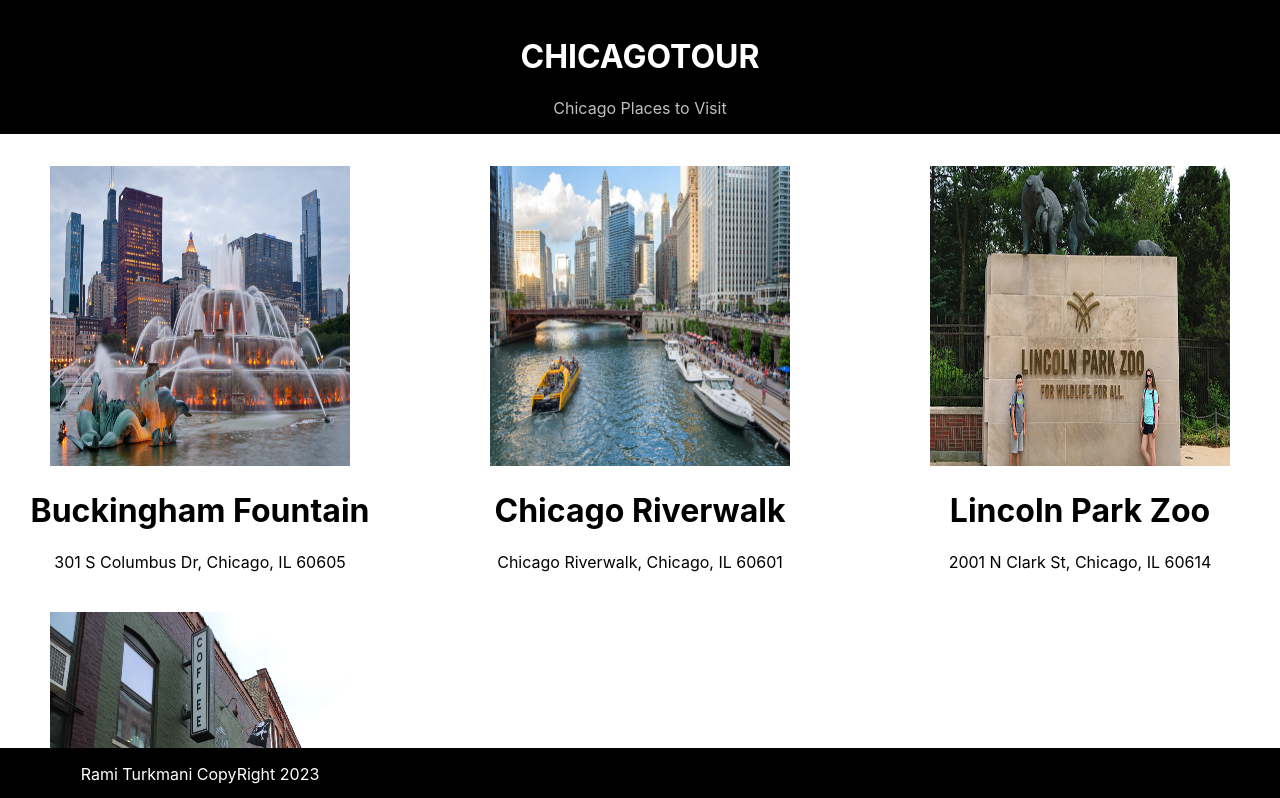
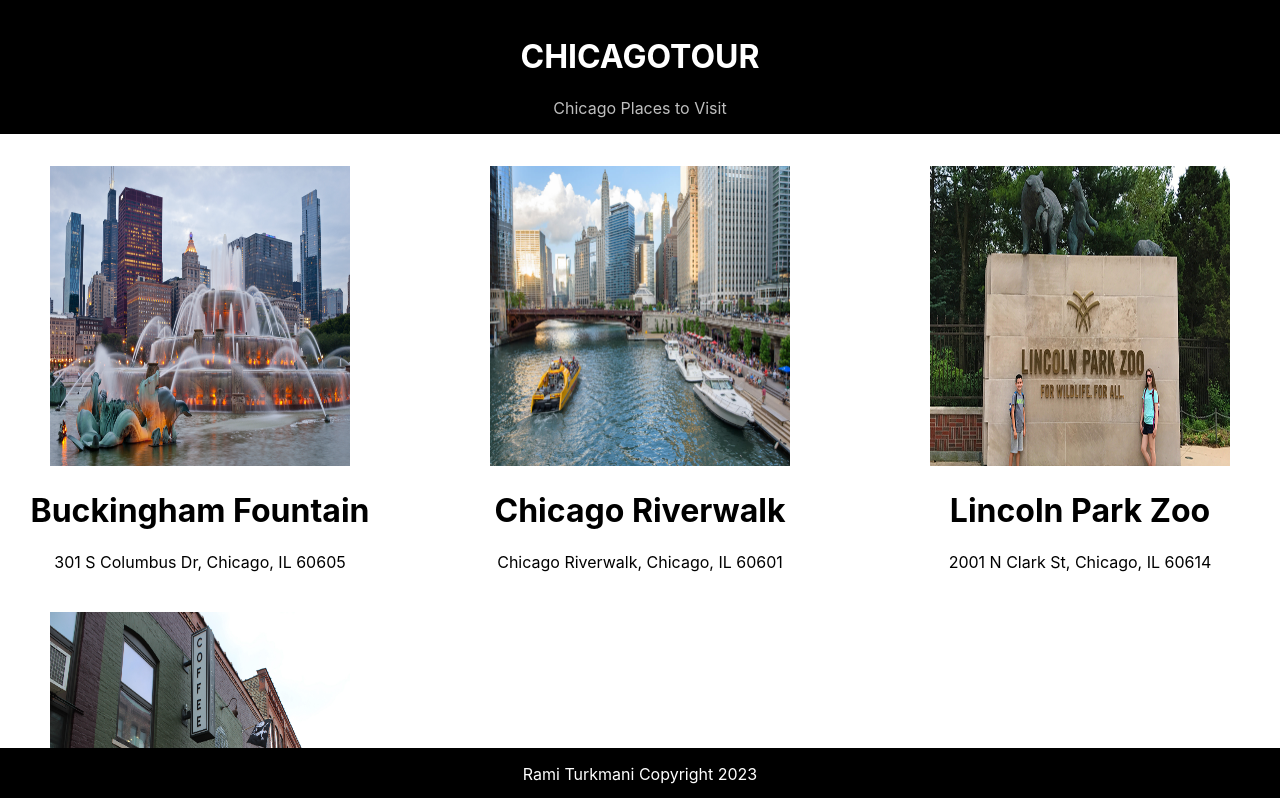
Before and after one commit to ramiturkmani/Chicago_Tour, a React (Create React App) app: page / in a window 1280 px wide. Shown: the top 798 px of the page. Built offline with nearby package versions, Linux system fonts and the light colour scheme.

Commit message:
slight revision

```diff
--- a/src/Footer.js
+++ b/src/Footer.js
@@ -3,9 +3,9 @@ import './Footer.css';
 
 function Footer() {
     return (
-        <div className="PLACESList">
+        <div className="Footer">
             <p>
-                Rami Turkmani CopyRight 2023
+                Rami Turkmani Copyright 2023
             </p>
         </div>
     )
```
